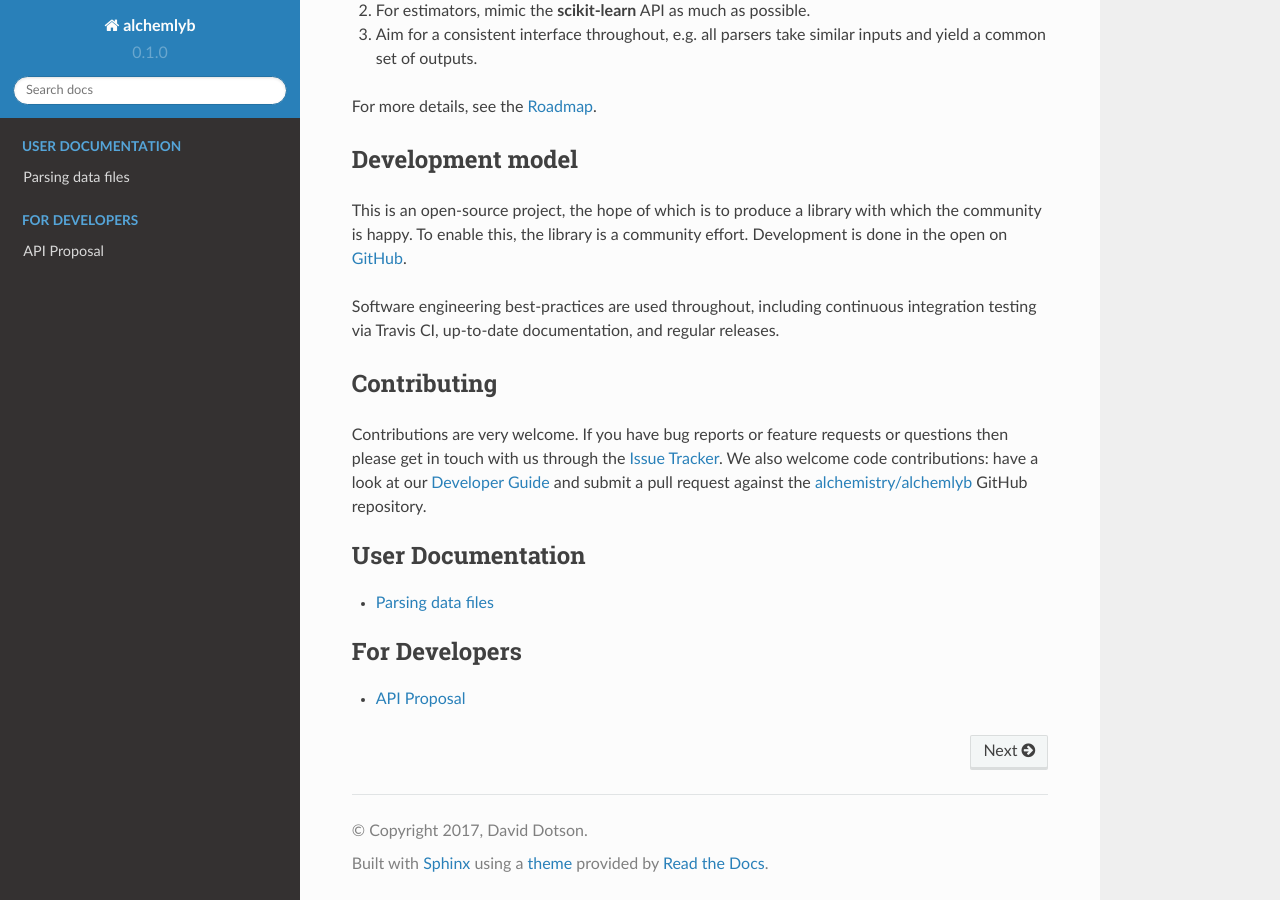
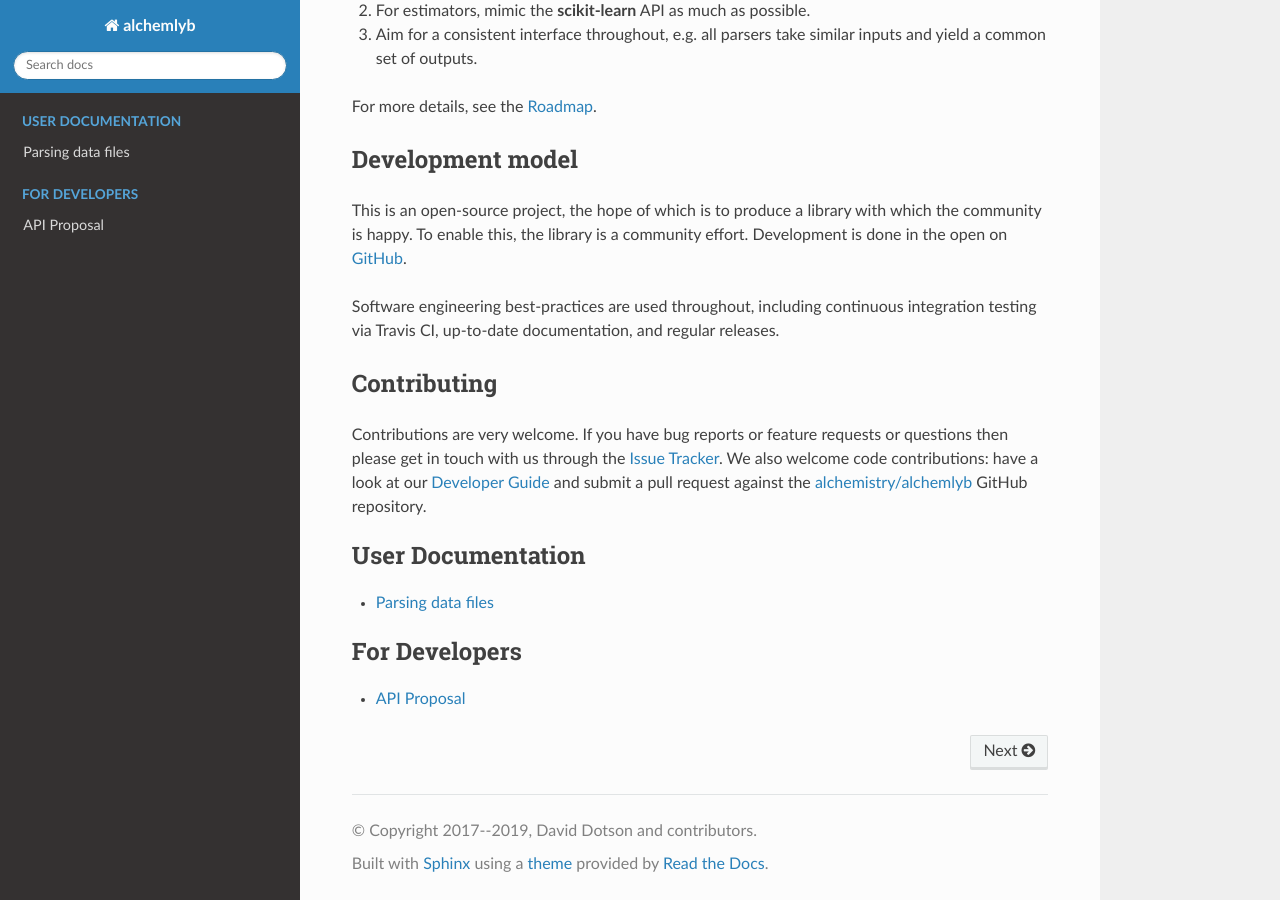
Before and after one commit to alchemistry/alchemlyb, a Sphinx documentation site: the page built from docs/index.rst, in a window 1280 px wide and 900 px high, scrolled down 625 px. Built offline with Sphinx 7.4.7 and the Read the Docs theme 2.0.0, drawn with Linux system fonts in a browser that asks for light colours; pages that are not in the unit, such as notebooks, are missing from menus; the version number could not be read and is left out; some of the changed lines change nothing that is shown.

Commit message:
updated doc conf
- use versioneer version information
- updated intersphinx links
- add "and contributors" to docs

```diff
--- a/docs/conf.py
+++ b/docs/conf.py
@@ -50,17 +50,18 @@
 
 # General information about the project.
 project = u'alchemlyb'
-copyright = u'2017, David Dotson'
-author = u'David Dotson'
+author = u'David Dotson and contributors'
+copyright = u'2017--2019, ' + author
+
 
 # The version info for the project you're documenting, acts as replacement for
 # |version| and |release|, also used in various other places throughout the
 # built documents.
 #
+# The full version, including alpha/beta/rc tags.
+release = __import__('alchemlyb').__version__
 # The short X.Y version.
-version = u'0.1.0'
-# The full version, including alpha/beta/rc tags.
-release = u'0.1.0'
+version = ".".join(release.split('.')[:2])
 
 # The language for content autogenerated by Sphinx. Refer to documentation
 # for a list of supported languages.
@@ -133,7 +134,7 @@
 #  author, documentclass [howto, manual, or own class]).
 latex_documents = [
     (master_doc, 'alchemlyb.tex', u'alchemlyb Documentation',
-     u'David Dotson', 'manual'),
+     author, 'manual'),
 ]
 
 
@@ -154,16 +155,16 @@
 #  dir menu entry, description, category)
 texinfo_documents = [
     (master_doc, 'alchemlyb', u'alchemlyb Documentation',
-     author, 'alchemlyb', 'One line description of project.',
+     author, 'alchemlyb', 'The simple alchemistry library.',
      'Miscellaneous'),
 ]
 
 
 # Example configuration for intersphinx: refer to the Python standard library.
 intersphinx_mapping = {'https://docs.python.org/': None,
-                       'pandas': ('http://pandas.pydata.org/pandas-docs/stable/', None),
-                       'pymbar': ('http://pymbar.readthedocs.io/en/latest/', None),
-                       'alchemtest': ('http://alchemtest.readthedocs.io/en/latest/', None)}
+                       'pandas': ('https://pandas.pydata.org/pandas-docs/stable/', None),
+                       'pymbar': ('https://pymbar.readthedocs.io/en/latest/', None),
+                       'alchemtest': ('https://alchemtest.readthedocs.io/en/latest/', None)}
 
 # generate stub pages where directed with autosummary
 #autosummary_generate = True
```
